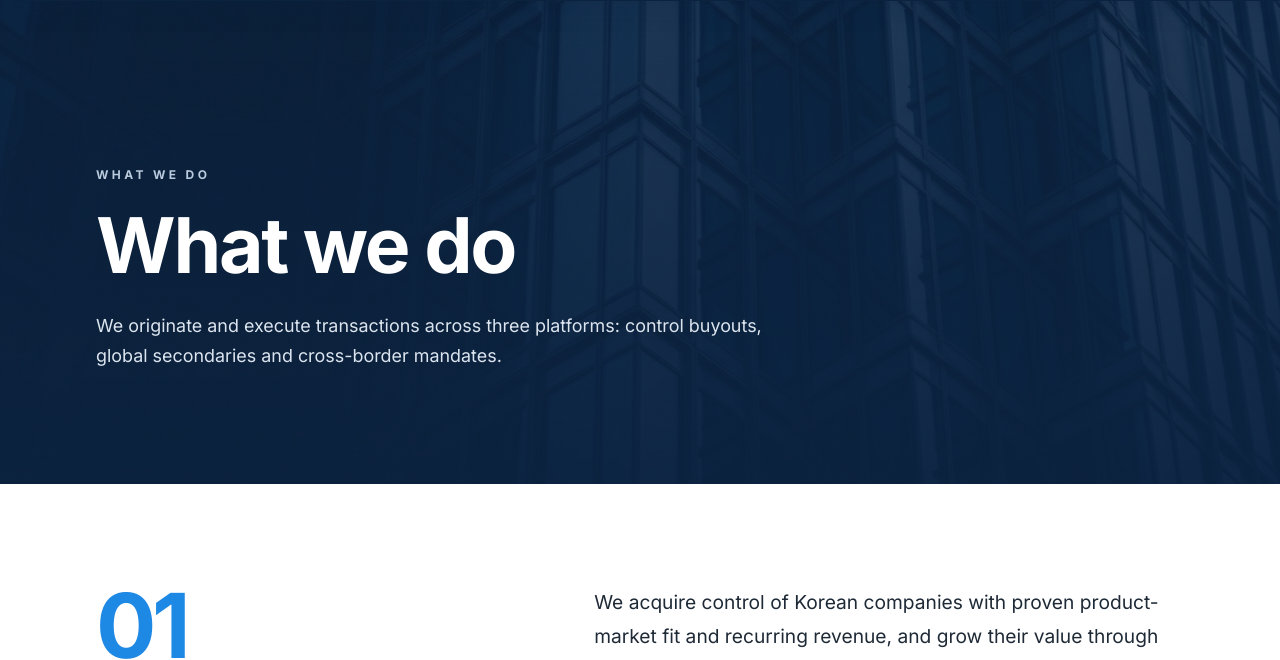
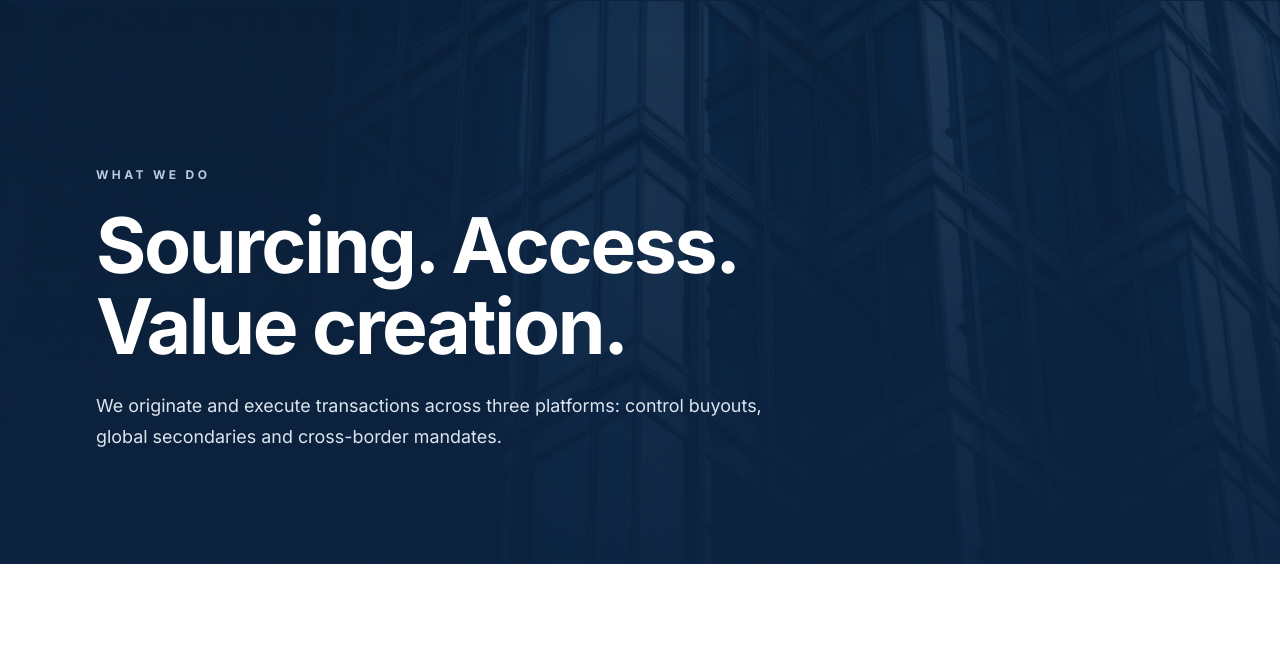
Before and after one commit to almapartners/alma, a plain HTML site: page what-we-do.html in a window 1280 px wide. Both pictures are taken after a click on the button "EN". Shown: the part 75-735 px from the top of the page. Drawn offline with Linux system fonts and the light colour scheme.

Commit message:
Add files via upload

```diff
--- a/css/style.css
+++ b/css/style.css
@@ -180,3 +180,4 @@ a.platform:hover{padding-left:12px}
 
 /* home list has room: keep platform titles on one line */
 .platforms h3 br{display:none}
+.nw{white-space:nowrap}
--- a/what-we-do.html
+++ b/what-we-do.html
@@ -34,7 +34,7 @@
   <div class="hero-bg" aria-hidden="true"></div>
   <div class="wrap">
     <p class="eyebrow reveal">What We Do</p>
-    <h1 class="reveal" style="--d:1"><span data-l="ko">사업 영역</span><span data-l="en">What we do</span></h1>
+    <h1 class="reveal" style="--d:1"><span data-l="ko">사업 영역</span><span data-l="en">Sourcing. Access. <span class="nw">Value creation.</span></span></h1>
     <p class="lead reveal" style="--d:2"><span data-l="ko">경영권 인수, 글로벌 세컨더리, 크로스보더 인수·투자 자문. 세 가지 축으로 거래를 발굴하고 실행합니다.</span><span data-l="en">We originate and execute transactions across three platforms: control buyouts, global secondaries and cross-border mandates.</span></p>
   </div>
 </section>
```
Also changed, not shown: team.html (+1 -1 lines).
